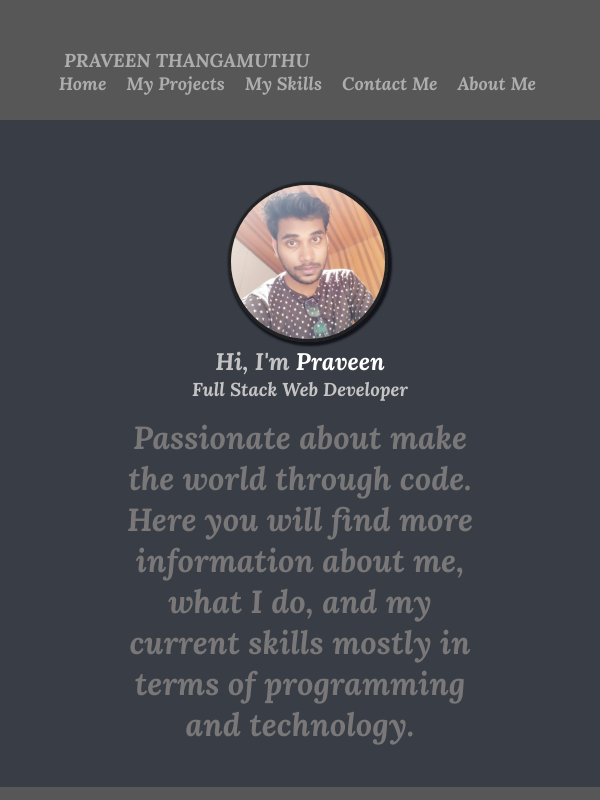
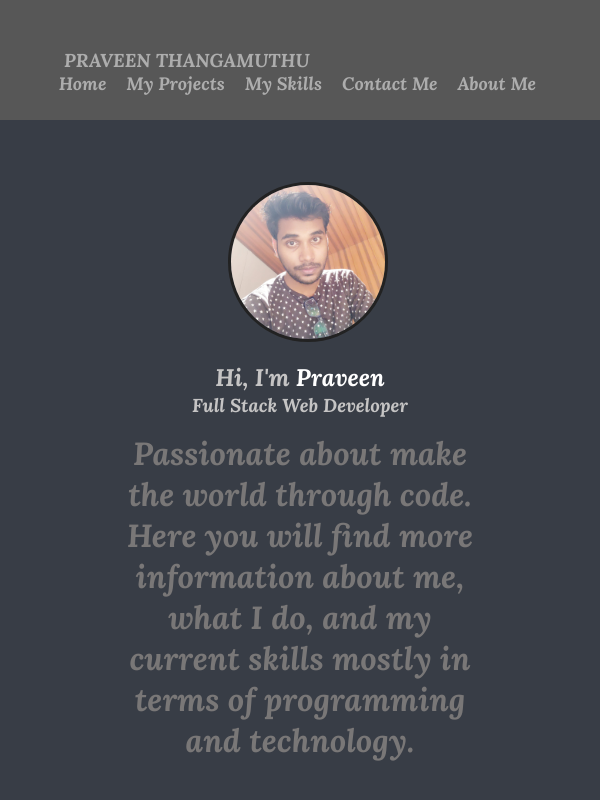
Before and after one commit to PRAVEENTHANGAMUTHU/praveen-portfolio, a plain HTML site: page index.html in a window 600 px wide. Shown: the top 800 px of the page. Drawn offline with Linux system fonts and the light colour scheme; a web font is replaced by a local one.

Commit message:
Update style.css

```diff
--- a/style.css
+++ b/style.css
@@ -38,7 +38,7 @@
     border-radius: 50%;
     margin-left: 1rem;
     border: 3px rgb(34, 34, 34) solid;
-    box-shadow: 2px 2px 2px 2px rgb(19, 19, 27);
+    margin-bottom: 1rem;
 
 }
 header{
@@ -242,7 +242,7 @@ footer .social h2{
     border-radius: 50%;
     margin-left: 1rem;
     border: 3px rgb(34, 34, 34) solid;
-    box-shadow: 2px 2px 2px 2px rgb(19, 19, 27);
+    margin-bottom: 1rem;
 }
 header{
     padding: 3rem;
```
